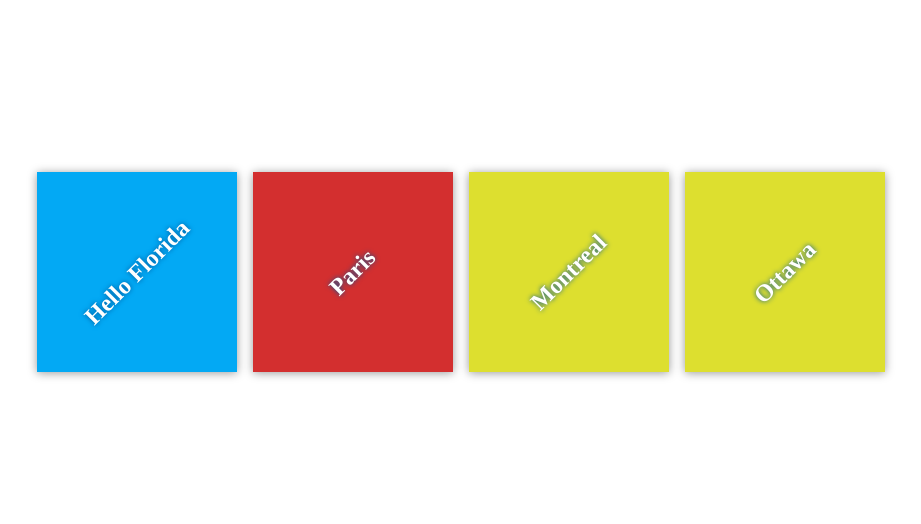
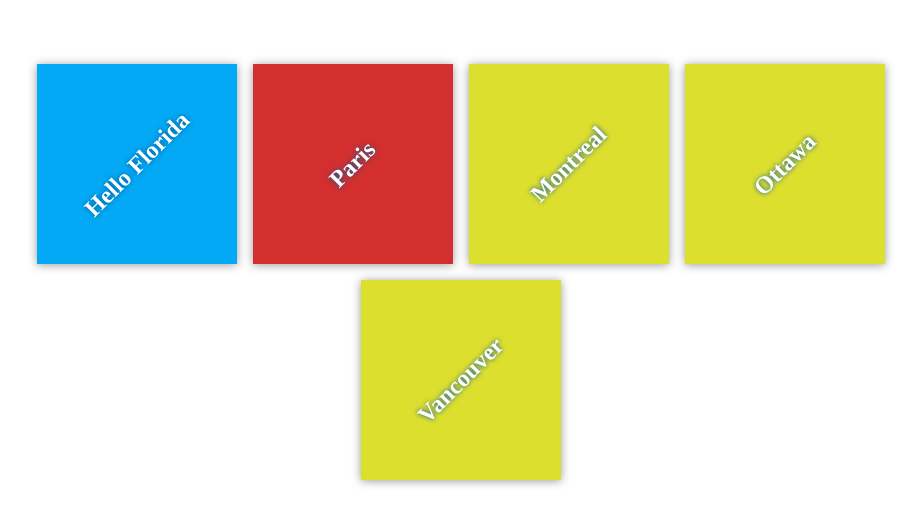
Before and after one commit to ZeinaKittaneh/my-travel-plans2, a plain HTML site: page index.html in a window 1280 px wide. Shown: the part 128-652 px from the top of the page, without its empty margins (179-1100 px from the left). Drawn offline with Linux system fonts and the light colour scheme.

Commit message:
add Vancouver dest

```diff
--- a/index.html
+++ b/index.html
@@ -23,6 +23,9 @@
             <div class="destination" id="montreal">
                 <h2>Ottawa</h2>
             </div>
+              <div class="destination" id="montreal">
+                <h2>Vancouver</h2>
+            </div>
         </div>
     </div>
 
```
